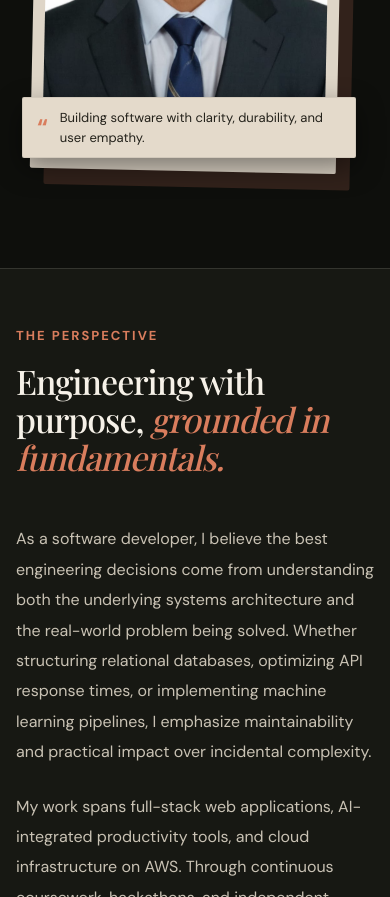
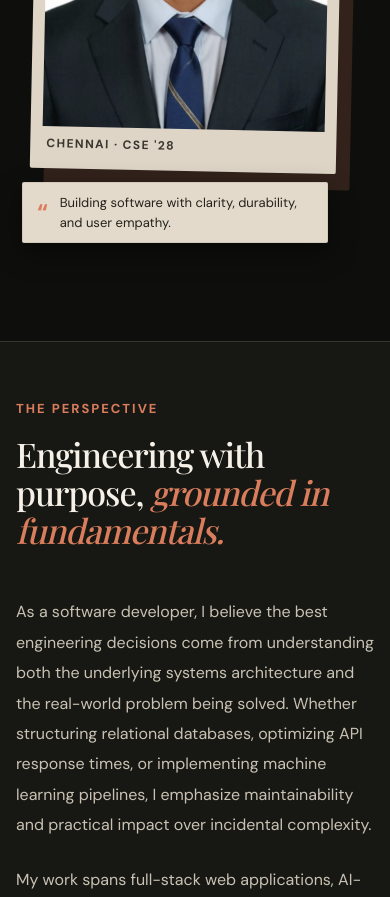
Before and after one commit to Anantha534/anantha-portfolio, a plain HTML site: page anantha-portfolio/index.html in a window 390 px wide. Shown: the part 979-1876 px from the top of the page. Drawn offline with nearby package versions, Linux system fonts and the light colour scheme; a web font is replaced by a local one.

Commit message:
fix: portrait quote card repositioned below frame; remove stale certificate note

```diff
--- a/anantha-portfolio/css/style.css
+++ b/anantha-portfolio/css/style.css
@@ -390,9 +390,9 @@ img {
   letter-spacing: 1.4px;
 }
 .portrait-note {
-  position: absolute;
+  position: relative;
   left: -32px;
-  bottom: 54px;
+  margin-top: 16px;
   display: flex;
   align-items: center;
   gap: 12px;
@@ -734,7 +734,7 @@ img {
   }
   .portrait-note {
     left: -12px;
-    bottom: 36px;
+    margin-top: 12px;
     padding: 10px 14px;
     font-size: 0.8125rem;
   }
```
Also changed, not shown: anantha-portfolio/pages/achievements.html (+0 -1 lines).
